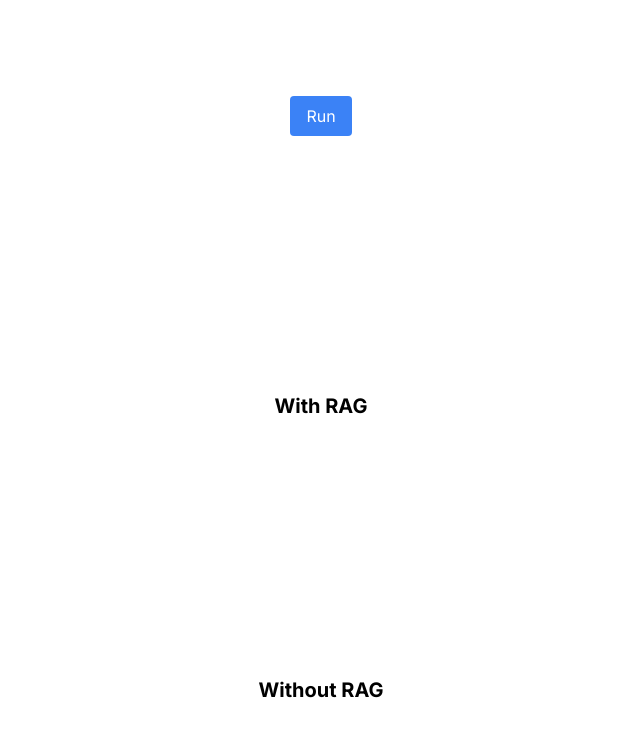
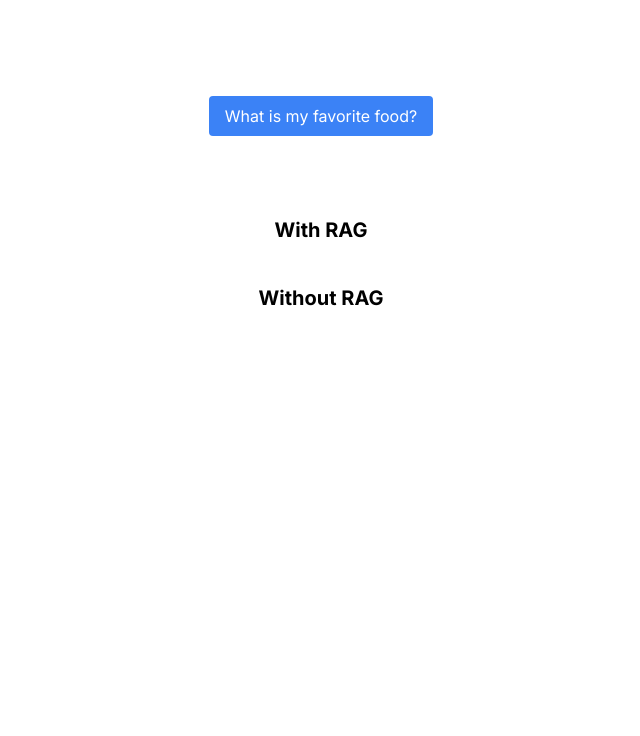
Before and after one commit to motinados/simple-rag, a Next.js app: page / in a window 1280 px wide. Shown: the top 736 px of the page, without its empty margins (319-959 px from the left). Built offline with nearby package versions, Linux system fonts and the light colour scheme.

Commit message:
improve ui

```diff
--- a/src/app/page.tsx
+++ b/src/app/page.tsx
@@ -21,13 +21,14 @@ export default function Home() {
   };
 
   return (
-    <main className="flex min-h-screen flex-col items-center justify-between p-24">
+    <main className="flex min-h-screen flex-col items-center px-4 py-24">
       <button
         onClick={run}
         className="bg-blue-500 text-white px-4 py-2 rounded"
       >
-        Run
+        What is my favorite food?
       </button>
+      <div className="max-w-md pt-20 space-y-10">
         <div className="flex flex-col items-center">
           <h2 className="text-xl font-bold">With RAG</h2>
           <p className="text-gray-500">{resultWithRAG}</p>
@@ -36,6 +37,7 @@ export default function Home() {
           <h2 className="text-xl font-bold">Without RAG</h2>
           <p className="text-gray-500">{resultWithoutRAG}</p>
         </div>
+      </div>
     </main>
   );
 }
```
Lines whose indentation alone changed are shown as unchanged.
